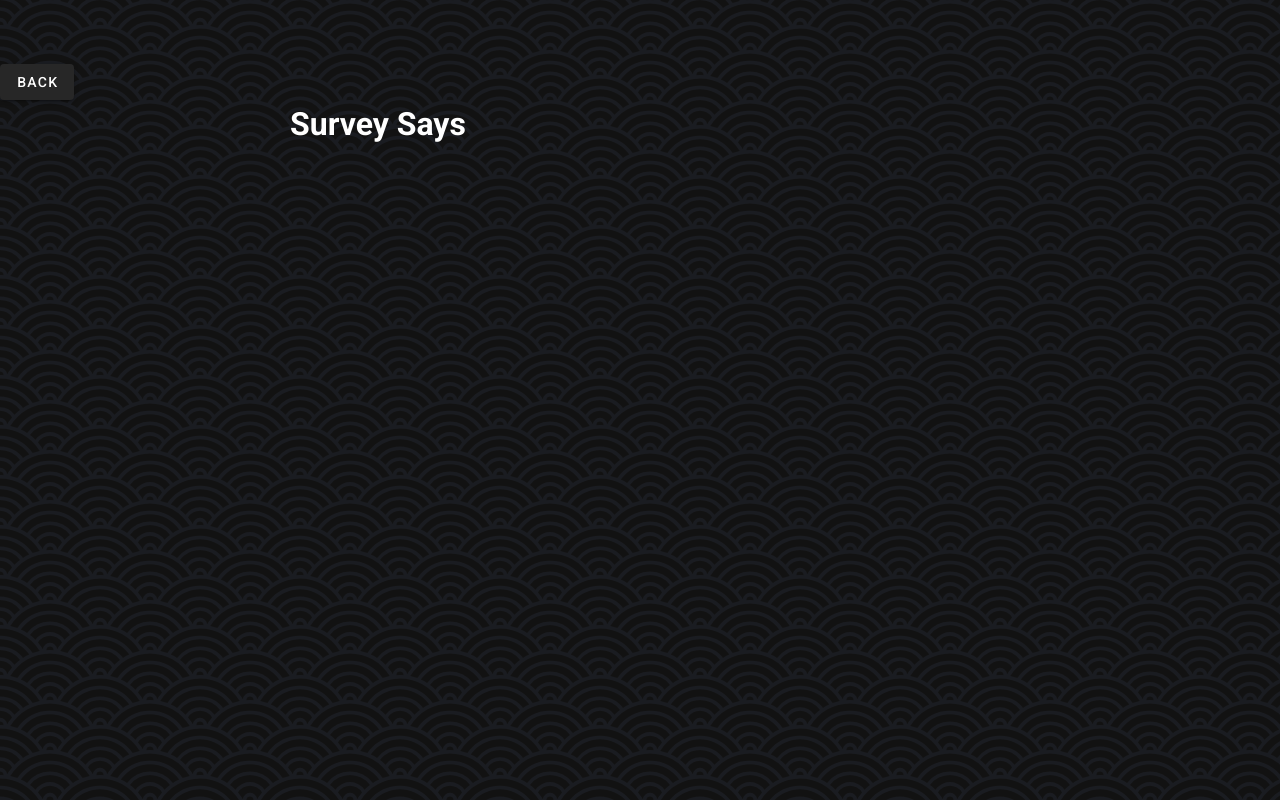
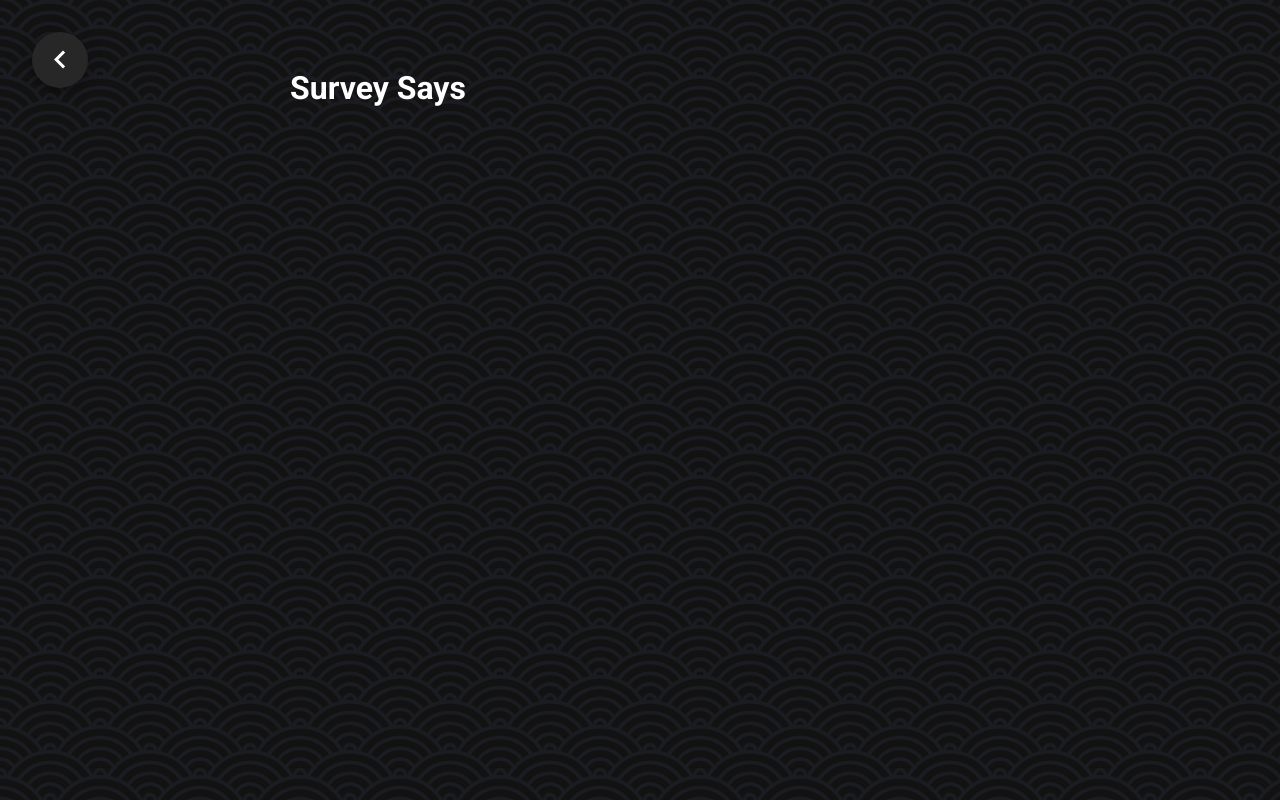
Before and after one commit to ahuff1315/anastasia-huff, a Nuxt app: page /survey-says in a window 1280 px wide. Built offline with nearby package versions, Linux system fonts and the light colour scheme.

Commit message:
add fab to survey says page

```diff
--- a/pages/survey-says.vue
+++ b/pages/survey-says.vue
@@ -1,10 +1,12 @@
 <template>
   <div class="main-container py-16">
     <div class="main-opacity" :class="[fadeOutStart ? 'fade-out-start' : '']">
-      <v-btn @click="redirect()">
-        Back
+      <v-btn class="ml-4 mt-4" fab top left fixed @click="redirect()">
+        <v-icon large>
+          mdi-chevron-left
+        </v-icon>
       </v-btn>
-      <div class="section-container" style="height: calc(80vh - 128px);">
+      <div class="section-container">
         <h1>Survey Says</h1>
       </div>
     </div>
```
